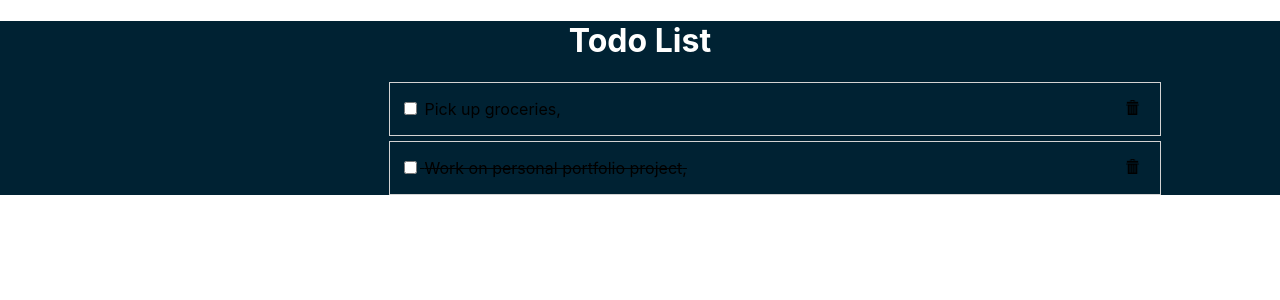
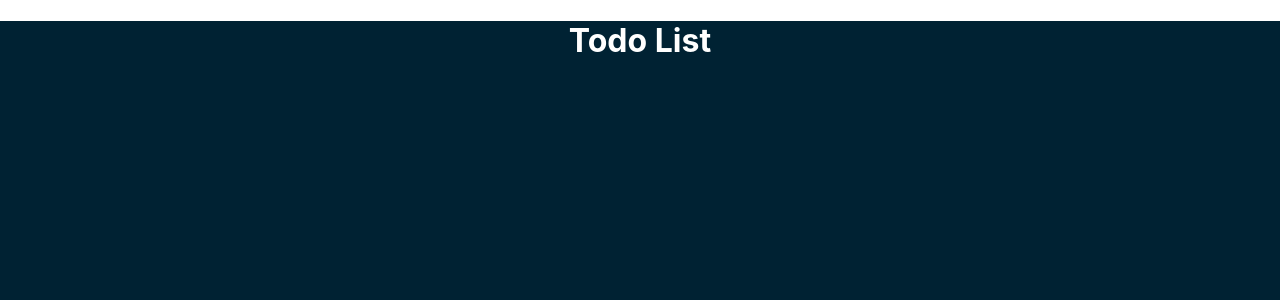
Before and after one commit to Nick-Cho/todolist, a React (Create React App) app: page / in a window 1280 px wide. Shown: the top 300 px of the page. Built offline with nearby package versions, Linux system fonts and the light colour scheme.

Commit message:
Adding Final Changes

```diff
--- a/src/App.css
+++ b/src/App.css
@@ -1,6 +1,8 @@
 
 .App{
   background-color:  #002233;
+  width: 100;
+  height: 100%;
 }
 
 .App-logo {
@@ -12,17 +14,6 @@
   .App-logo {
     animation: App-logo-spin infinite 20s linear;
   }
-}
-
-.App-header {
-  background-color: #282c34;
-  min-height: 100vh;
-  display: flex;
-  flex-direction: column;
-  align-items: center;
-  justify-content: center;
-  font-size: calc(10px + 2vmin);
-  color: white;
 }
 
 .App-link {
@@ -73,6 +64,7 @@
   background: #555;
   color: #fff;
   padding: 7px 20px;
+
   cursor: pointer;
 }
 
--- a/src/App.js
+++ b/src/App.js
@@ -3,21 +3,11 @@ import React, {Component} from 'react';
 import Todos from './components/Todos';
 import Header from './components/layout/Header'
 import AddTodo from './components/AddTodo'
+
 class App extends Component {
   //Dummy Todo's for debugging
     state = {
-      todos: [
-        {
-          id: 1,
-          title: 'Pick up groceries',
-          completed: false,
-        },
-        {
-          id: 2,
-          title: 'Work on personal portfolio project',
-          completed: true,
-        },
-      ]
+      todos: []
     }
 
 // Toggling Completed Todos
@@ -50,11 +40,13 @@ class App extends Component {
 
   render(){
     return (
-      <div className = "App">
-        <Header/>
-        <Todos todos={this.state.todos} delTodo = {this.delTodo} markCompleted = {this.markCompleted} />
-        <AddTodo addTodo = {this.addTodo}/>
-      </div>
+      <body style = {{backgroundColor: '#002233',minWidth: '100vh', minHeight: '100vh'}}>
+        <div className = "App">
+          <Header/>
+          <Todos todos={this.state.todos} delTodo = {this.delTodo} markCompleted = {this.markCompleted} />
+          <AddTodo addTodo = {this.addTodo}/>
+        </div>
+      </body>
     );
   }
 }
```
